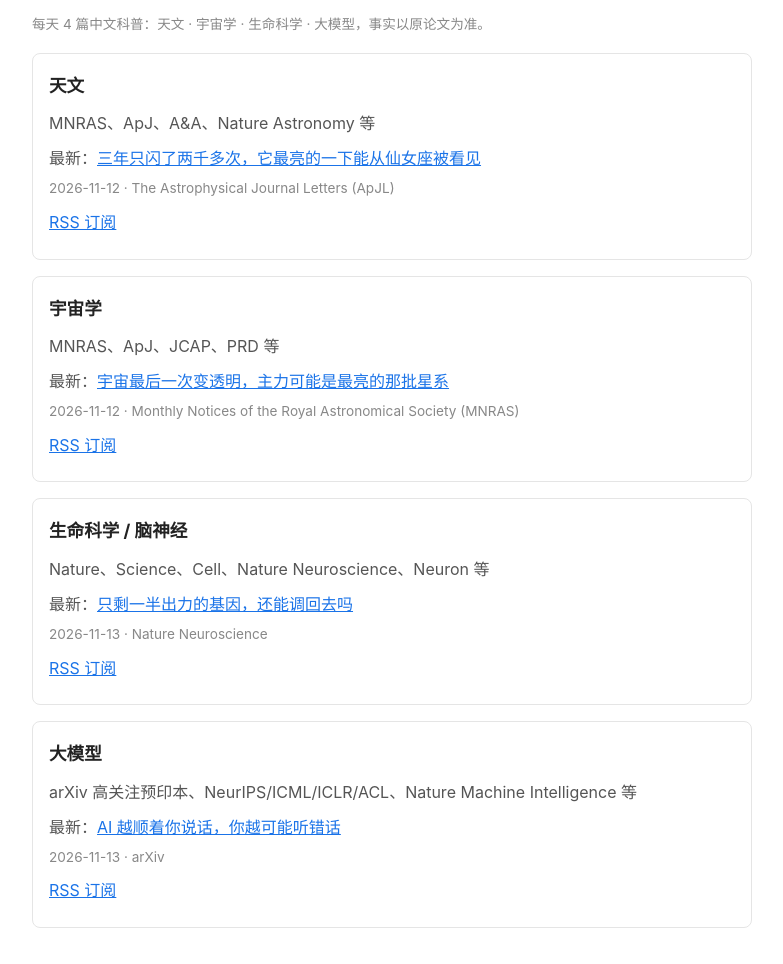
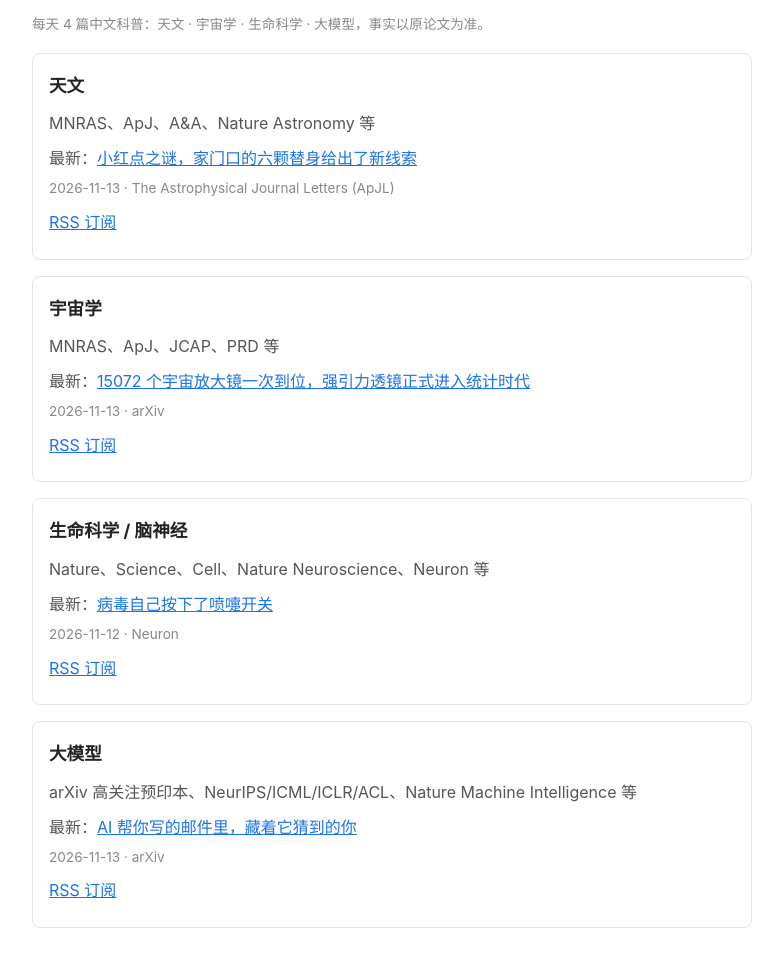
Before and after one commit to 123hurray/digest, a plain HTML site: page index.html in a window 1280 px wide. Shown: the part 78-1042 px from the top of the page, without its empty margins (248-1031 px from the left). Drawn offline with Linux system fonts and the light colour scheme.

Commit message:
digest: index.html

```diff
--- a/index.html
+++ b/index.html
@@ -17,9 +17,9 @@ a { color: #1a73e8; }
 <body>
 <h1>每日科学论文科普速递</h1>
 <p class="meta">每天 4 篇中文科普：天文 · 宇宙学 · 生命科学 · 大模型，事实以原论文为准。</p>
-<div class="track"><h2>天文</h2><p>MNRAS、ApJ、A&A、Nature Astronomy 等</p><p>最新：<a href="/home/hatch/workspace/astro-daily/astro/2026-11-14-astro.html">三年只闪了两千多次，它最亮的一下能从仙女座被看见</a><br><span class="meta">2026-11-12 · The Astrophysical Journal Letters (ApJL)</span></p><p><a href="/home/hatch/workspace/astro-daily/astro/rss.xml">RSS 订阅</a></p></div>
-<div class="track"><h2>宇宙学</h2><p>MNRAS、ApJ、JCAP、PRD 等</p><p>最新：<a href="/home/hatch/workspace/astro-daily/cosmo/2026-11-14-cosmo.html">宇宙最后一次变透明，主力可能是最亮的那批星系</a><br><span class="meta">2026-11-12 · Monthly Notices of the Royal Astronomical Society (MNRAS)</span></p><p><a href="/home/hatch/workspace/astro-daily/cosmo/rss.xml">RSS 订阅</a></p></div>
-<div class="track"><h2>生命科学 / 脑神经</h2><p>Nature、Science、Cell、Nature Neuroscience、Neuron 等</p><p>最新：<a href="/home/hatch/workspace/astro-daily/life/2026-11-14-life.html">只剩一半出力的基因，还能调回去吗</a><br><span class="meta">2026-11-13 · Nature Neuroscience</span></p><p><a href="/home/hatch/workspace/astro-daily/life/rss.xml">RSS 订阅</a></p></div>
-<div class="track"><h2>大模型</h2><p>arXiv 高关注预印本、NeurIPS/ICML/ICLR/ACL、Nature Machine Intelligence 等</p><p>最新：<a href="/home/hatch/workspace/astro-daily/llm/2026-11-14-llm.html">AI 越顺着你说话，你越可能听错话</a><br><span class="meta">2026-11-13 · arXiv</span></p><p><a href="/home/hatch/workspace/astro-daily/llm/rss.xml">RSS 订阅</a></p></div>
+<div class="track"><h2>天文</h2><p>MNRAS、ApJ、A&A、Nature Astronomy 等</p><p>最新：<a href="/home/hatch/workspace/astro-daily/astro/2026-11-15-astro.html">小红点之谜，家门口的六颗替身给出了新线索</a><br><span class="meta">2026-11-13 · The Astrophysical Journal Letters (ApJL)</span></p><p><a href="/home/hatch/workspace/astro-daily/astro/rss.xml">RSS 订阅</a></p></div>
+<div class="track"><h2>宇宙学</h2><p>MNRAS、ApJ、JCAP、PRD 等</p><p>最新：<a href="/home/hatch/workspace/astro-daily/cosmo/2026-11-15-cosmo.html">15072 个宇宙放大镜一次到位，强引力透镜正式进入统计时代</a><br><span class="meta">2026-11-13 · arXiv</span></p><p><a href="/home/hatch/workspace/astro-daily/cosmo/rss.xml">RSS 订阅</a></p></div>
+<div class="track"><h2>生命科学 / 脑神经</h2><p>Nature、Science、Cell、Nature Neuroscience、Neuron 等</p><p>最新：<a href="/home/hatch/workspace/astro-daily/life/2026-11-15-life.html">病毒自己按下了喷嚏开关</a><br><span class="meta">2026-11-12 · Neuron</span></p><p><a href="/home/hatch/workspace/astro-daily/life/rss.xml">RSS 订阅</a></p></div>
+<div class="track"><h2>大模型</h2><p>arXiv 高关注预印本、NeurIPS/ICML/ICLR/ACL、Nature Machine Intelligence 等</p><p>最新：<a href="/home/hatch/workspace/astro-daily/llm/2026-11-15-llm.html">AI 帮你写的邮件里，藏着它猜到的你</a><br><span class="meta">2026-11-13 · arXiv</span></p><p><a href="/home/hatch/workspace/astro-daily/llm/rss.xml">RSS 订阅</a></p></div>
 </body>
 </html>
```
